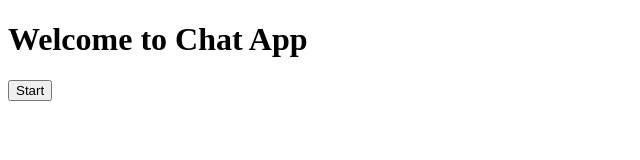
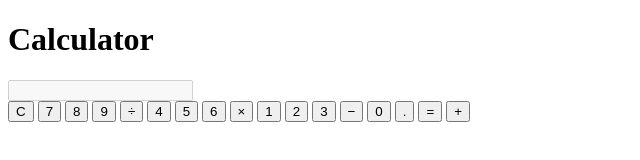
Before and after one commit to humairasahak/Calc, a plain HTML site: page Index.html in a window 1280 px wide. Shown: the whole page, without its empty margins (0-640 px from the left). Drawn offline with Linux system fonts and the light colour scheme.

Commit message:
Update Index.html

```diff
--- a/Index.html
+++ b/Index.html
@@ -1,13 +1,37 @@
 <!DOCTYPE html>
 <html lang="en">
-  <head>
-    <meta charset="UTF-8" />
-    <title>Chat App</title>
-    <link rel="stylesheet" href="style.css" />
-  </head>
-  <body>
-    <h1>Welcome to Chat App</h1>
-    <button onclick="startChat()">Start</button>
-    <script src="script.js"></script>
-  </body>
+<head>
+  <meta charset="UTF-8">
+  <title>Simple Calculator</title>
+  <link rel="stylesheet" href="style.css">
+</head>
+<body>
+  <div class="calculator">
+    <h1>Calculator</h1>
+    <input type="text" id="display" disabled />
+    <div class="buttons">
+      <button onclick="clearDisplay()">C</button>
+      <button onclick="appendValue('7')">7</button>
+      <button onclick="appendValue('8')">8</button>
+      <button onclick="appendValue('9')">9</button>
+      <button onclick="appendValue('/')">÷</button>
+
+      <button onclick="appendValue('4')">4</button>
+      <button onclick="appendValue('5')">5</button>
+      <button onclick="appendValue('6')">6</button>
+      <button onclick="appendValue('*')">×</button>
+
+      <button onclick="appendValue('1')">1</button>
+      <button onclick="appendValue('2')">2</button>
+      <button onclick="appendValue('3')">3</button>
+      <button onclick="appendValue('-')">−</button>
+
+      <button onclick="appendValue('0')">0</button>
+      <button onclick="appendValue('.')">.</button>
+      <button onclick="calculate()">=</button>
+      <button onclick="appendValue('+')">+</button>
+    </div>
+  </div>
+  <script src="script.js"></script>
+</body>
 </html>
```
